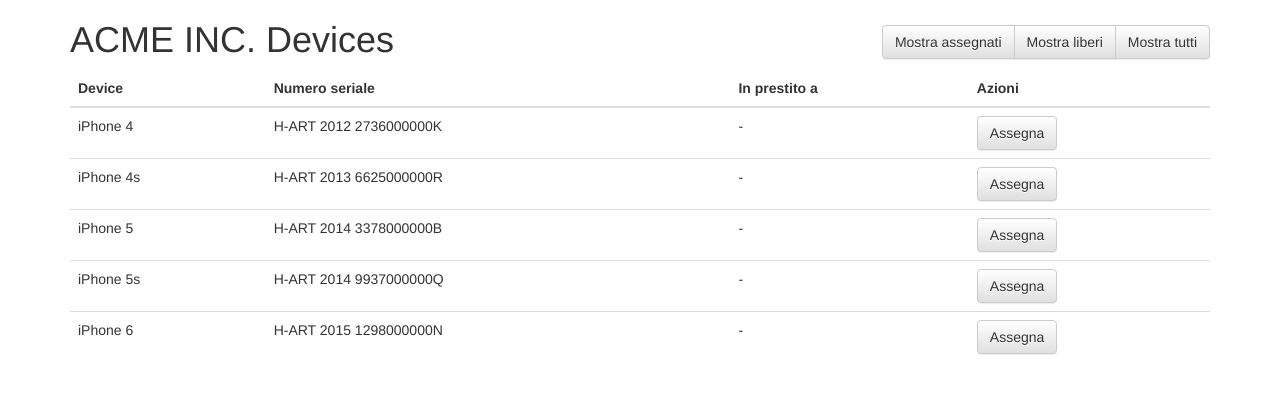
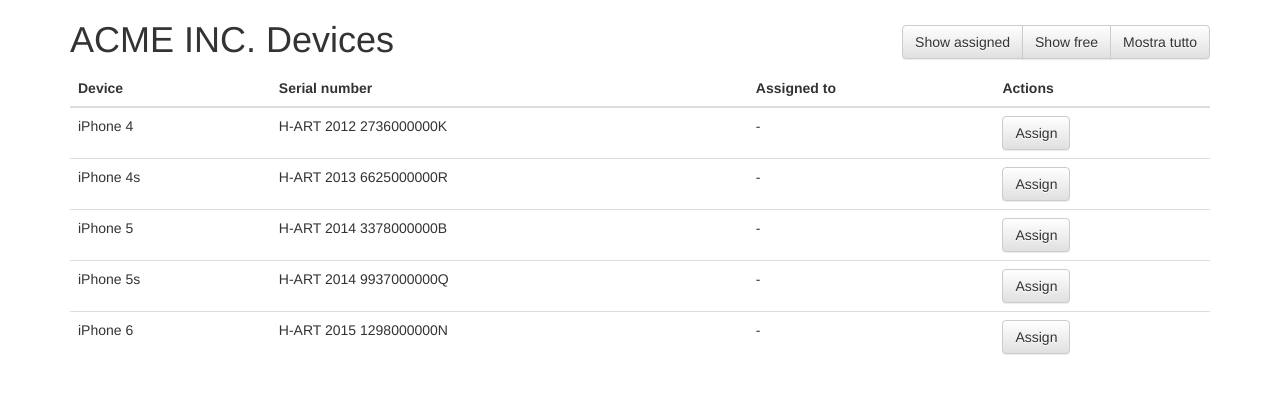
Before and after one commit to mrosati84/Device-Booking, a Django app: page / in a window 1280 px wide. Shown: the top 394 px of the page. Run offline with Django 3.2, Linux system fonts and the light colour scheme; data comes from the database, SQL or seed files in the repository; some libraries are stand-ins or nearby versions.

Commit message:
handle translations

```diff
--- a/templates/admin/base_site.html
+++ b/templates/admin/base_site.html
@@ -1,6 +1,6 @@
 {% extends "admin/base.html" %}
 
-{% block title %}{{ COMPANY_NAME }} Devices - {{ _('Amministrazione') }}{% endblock %}
+{% block title %}{{ COMPANY_NAME }} Devices - {{ _('Administration') }}{% endblock %}
 
 {% block branding %}
 <h1 id="site-name"><a href="{% url 'admin:index' %}">{{ COMPANY_NAME }} Devices</a></h1>
--- a/www/templates/www/index.html
+++ b/www/templates/www/index.html
@@ -8,9 +8,9 @@
         <div class="col-md-6">
             <div class="buttons">
                 <div class="btn-group">
-                    <button class="btn btn-default" type="button" id="show-reserved">Mostra assegnati</button>
-                    <button class="btn btn-default" type="button" id="show-free">Mostra liberi</button>
-                    <button class="btn btn-default" type="button" id="show-all">Mostra tutti</button>
+                    <button class="btn btn-default" type="button" id="show-reserved">{{ _('Show assigned') }}</button>
+                    <button class="btn btn-default" type="button" id="show-free">{{ _('Show free') }}</button>
+                    <button class="btn btn-default" type="button" id="show-all">{{ _('Show all') }}</button>
                 </div>
             </div>
         </div>
@@ -22,9 +22,9 @@
                 <thead>
                     <tr>
                         <th>Device</th>
-                        <th>Numero seriale</th>
-                        <th>In prestito a</th>
-                        <th>Azioni</th>
+                        <th>{{ _('Serial number') }}</th>
+                        <th>{{ _('Assigned to') }}</th>
+                        <th>{{ _('Actions') }}</th>
                     </tr>
                 </thead>
                 <tbody>
@@ -41,16 +41,16 @@
                             </td>
                             <td>
                                 {% if device.is_reserved %}
-                                <a href="{% url 'devices:free' pk=device.id %}" class="btn btn-success">Libera</a>
+                                <a href="{% url 'devices:free' pk=device.id %}" class="btn btn-success">{{ _('Free') }}</a>
                                 {% else %}
-                                <button type="button" class="btn btn-default" data-toggle="modal" data-target=".bs-example-modal-sm-{{ device.id }}">Assegna</button>
+                                <button type="button" class="btn btn-default" data-toggle="modal" data-target=".bs-example-modal-sm-{{ device.id }}">{{ _('Assign') }}</button>
 
                                 <div class="modal fade bs-example-modal-sm-{{ device.id }}" tabindex="-1" role="dialog" style="display: none;">
                                     <div class="modal-dialog modal-sm">
                                         <div class="modal-content">
                                             <div class="modal-header">
                                                 <button type="button" class="close" data-dismiss="modal" aria-label="Close"><span aria-hidden="true">×</span></button>
-                                                <h4 class="modal-title">Assegna {{ device.name }}</h4>
+                                                <h4 class="modal-title">{{ _('Assign') }} {{ device.name }}</h4>
                                             </div>
                                             <div class="modal-body">
                                                 <input data-device-pk="{{ device.id }}" type="text" class="form-control autocomplete" name="name" value="">
```
Also changed, not shown: devices/settings/base.py (+6 -1 lines), locale/it/LC_MESSAGES/django.po (added), www/locale/it/LC_MESSAGES/django.po (added), 1 other file.
